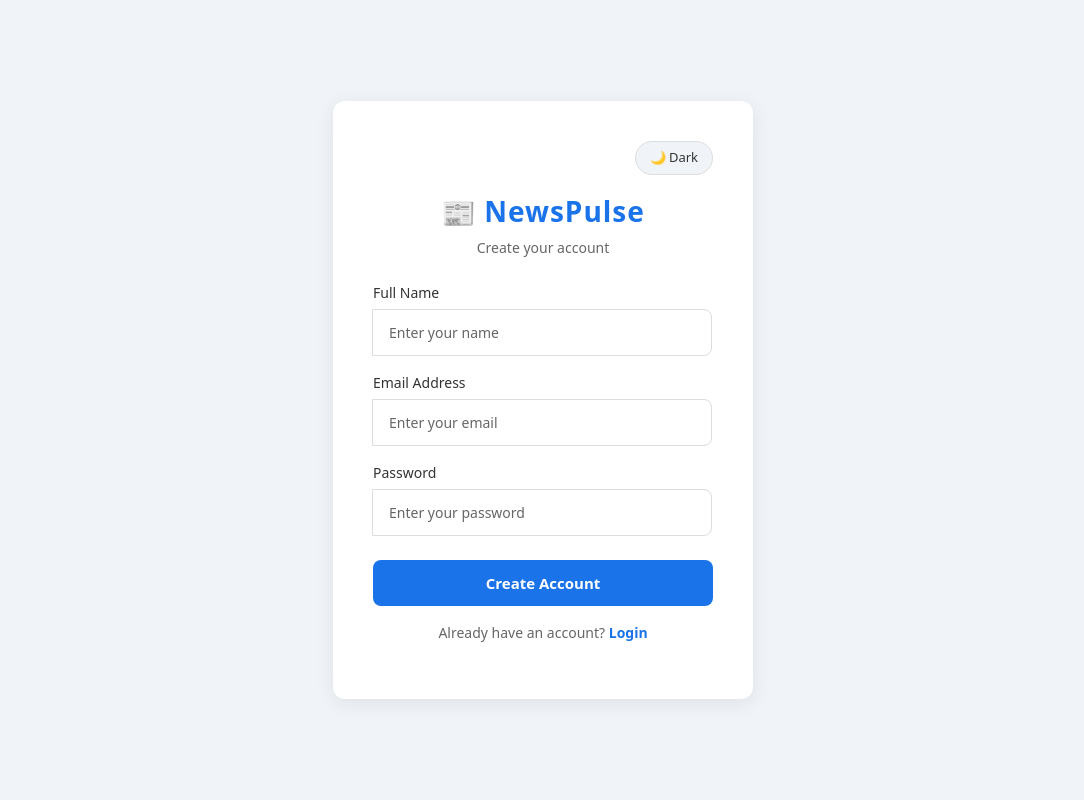
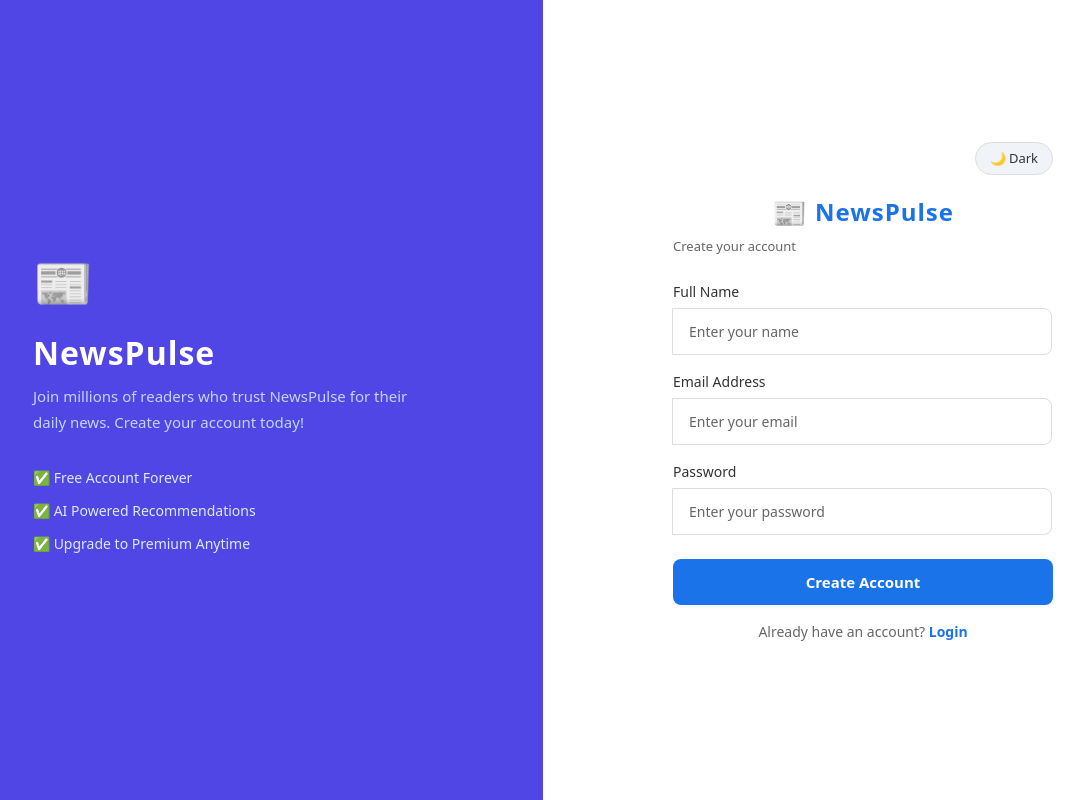
Before and after one commit to Chinmay7070/news-app, a React (Create React App) app in the folder frontend/news-frontend/: page /register in a window 1280 px wide. Shown: the whole page, without its empty margins (97-1181 px from the left). Built offline with nearby package versions, Linux system fonts and the light colour scheme.

Commit message:
react: added modern register page with split layout

```diff
--- a/frontend/news-frontend/src/css/Register.css
+++ b/frontend/news-frontend/src/css/Register.css
@@ -1,26 +1,77 @@
 .register-container {
     min-height: 100vh;
+    display: flex;
     background-color: var(--bg-secondary);
+    transition: background-color 0.3s ease;
+}
+
+.register-left {
+    flex: 1;
+    background-color: #4f46e5;
     display: flex;
     align-items: center;
     justify-content: center;
+    padding: 40px;
+}
+
+.register-left-content {
+    max-width: 380px;
+}
+
+.register-left-icon {
+    font-size: 48px;
+    display: block;
+    margin-bottom: 16px;
+}
+
+.register-left-title {
+    color: #ffffff;
+    font-size: 32px;
+    font-weight: 700;
+    margin-bottom: 12px;
+    letter-spacing: 1px;
+}
+
+.register-left-subtitle {
+    color: #c7d2fe;
+    font-size: 15px;
+    line-height: 1.7;
+    margin-bottom: 32px;
+}
+
+.register-features {
+    display: flex;
+    flex-direction: column;
+    gap: 12px;
+}
+
+.feature-item {
+    color: #e0e7ff;
+    font-size: 14px;
+}
+
+.register-right {
+    flex: 1;
+    display: flex;
+    flex-direction: column;
+    align-items: center;
+    justify-content: center;
+    padding: 40px;
+    background-color: var(--bg-primary);
     transition: background-color 0.3s ease;
 }
 
 .register-card {
-    background-color: var(--bg-primary);
-    padding: 40px;
-    border-radius: 12px;
-    box-shadow: var(--card-shadow);
     width: 100%;
-    max-width: 420px;
-    transition: background-color 0.3s ease;
+    max-width: 380px;
 }
 
 .theme-toggle {
     display: flex;
     justify-content: flex-end;
-    margin-bottom: 16px;
+    width: 100%;
+    max-width: 380px;
+    margin-bottom: 24px;
 }
 
 .theme-button {
@@ -43,33 +94,30 @@
 .logo-container {
     display: flex;
     align-items: center;
-    justify-content: center;
     gap: 8px;
     margin-bottom: 4px;
 }
 
 .logo-icon {
-    font-size: 28px;
+    font-size: 26px;
 }
 
 .register-logo {
-    text-align: center;
     color: var(--accent-color);
-    font-size: 28px;
+    font-size: 24px;
     font-weight: 700;
-    margin-bottom: 0px;
+    margin: 0;
     letter-spacing: 1px;
 }
 
 .register-subtitle {
-    text-align: center;
     color: var(--text-secondary);
-    font-size: 14px;
+    font-size: 13px;
+    margin-top: 4px;
     margin-bottom: 24px;
 }
 
 .otp-email {
-    text-align: center;
     color: var(--accent-color);
     font-size: 14px;
     font-weight: 500;
@@ -77,7 +125,7 @@
 }
 
 .input-group {
-    margin-bottom: 16px;
+    margin-bottom: 14px;
 }
 
 .input-label {
--- a/frontend/news-frontend/src/pages/Register.js
+++ b/frontend/news-frontend/src/pages/Register.js
@@ -69,7 +69,32 @@ function Register() {
 
     return (
         <div className="register-container">
-            <div className="register-card">
+
+            {/* Left Side */}
+            <div className="register-left">
+                <div className="register-left-content">
+                    <span className="register-left-icon">📰</span>
+                    <h1 className="register-left-title">NewsPulse</h1>
+                    <p className="register-left-subtitle">
+                        Join millions of readers who trust NewsPulse
+                        for their daily news. Create your account today!
+                    </p>
+                    <div className="register-features">
+                        <div className="feature-item">
+                            ✅ Free Account Forever
+                        </div>
+                        <div className="feature-item">
+                            ✅ AI Powered Recommendations
+                        </div>
+                        <div className="feature-item">
+                            ✅ Upgrade to Premium Anytime
+                        </div>
+                    </div>
+                </div>
+            </div>
+
+            {/* Right Side */}
+            <div className="register-right">
 
                 {/* Theme Toggle */}
                 <div className="theme-toggle">
@@ -81,7 +106,8 @@ function Register() {
                     </button>
                 </div>
 
-                {/* Logo */}
+                <div className="register-card">
+
                     <div className="logo-container">
                         <span className="logo-icon">📰</span>
                         <h2 className="register-logo">NewsPulse</h2>
@@ -191,6 +217,7 @@ function Register() {
 
                 </div>
             </div>
+        </div>
     );
 }
 
```
Lines whose indentation alone changed are shown as unchanged.
